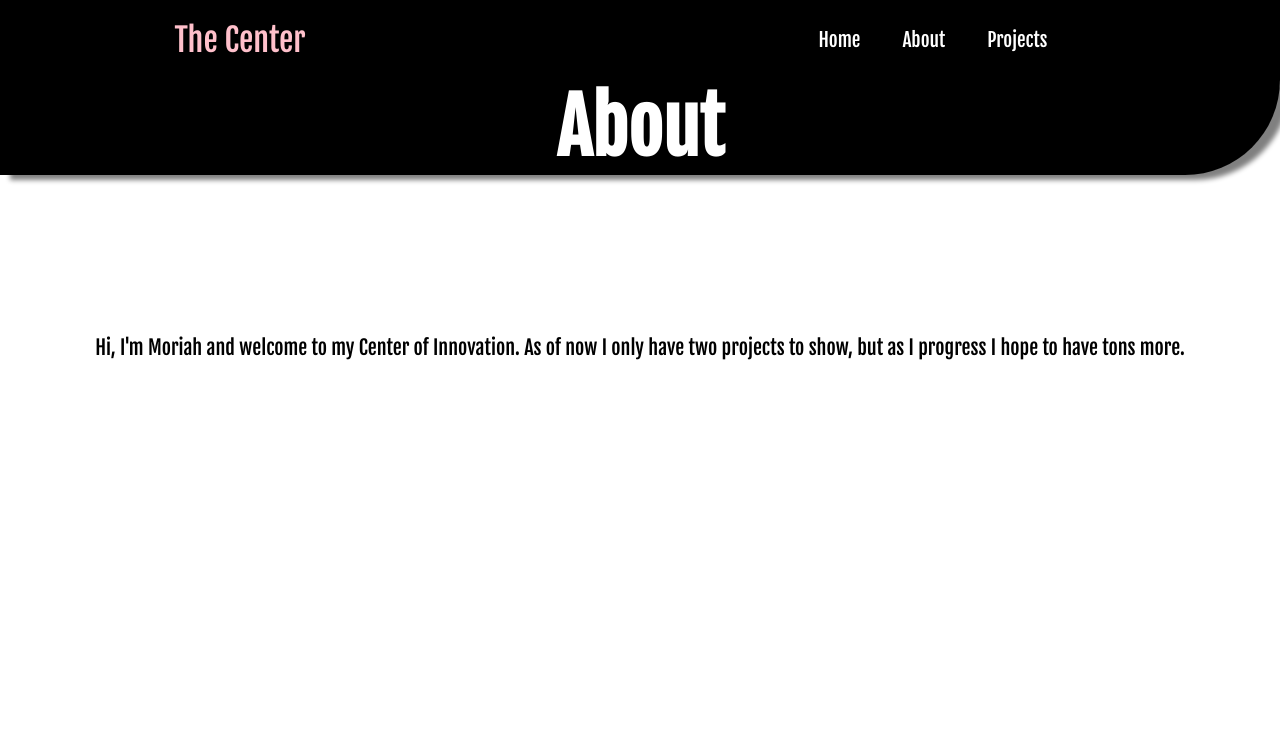
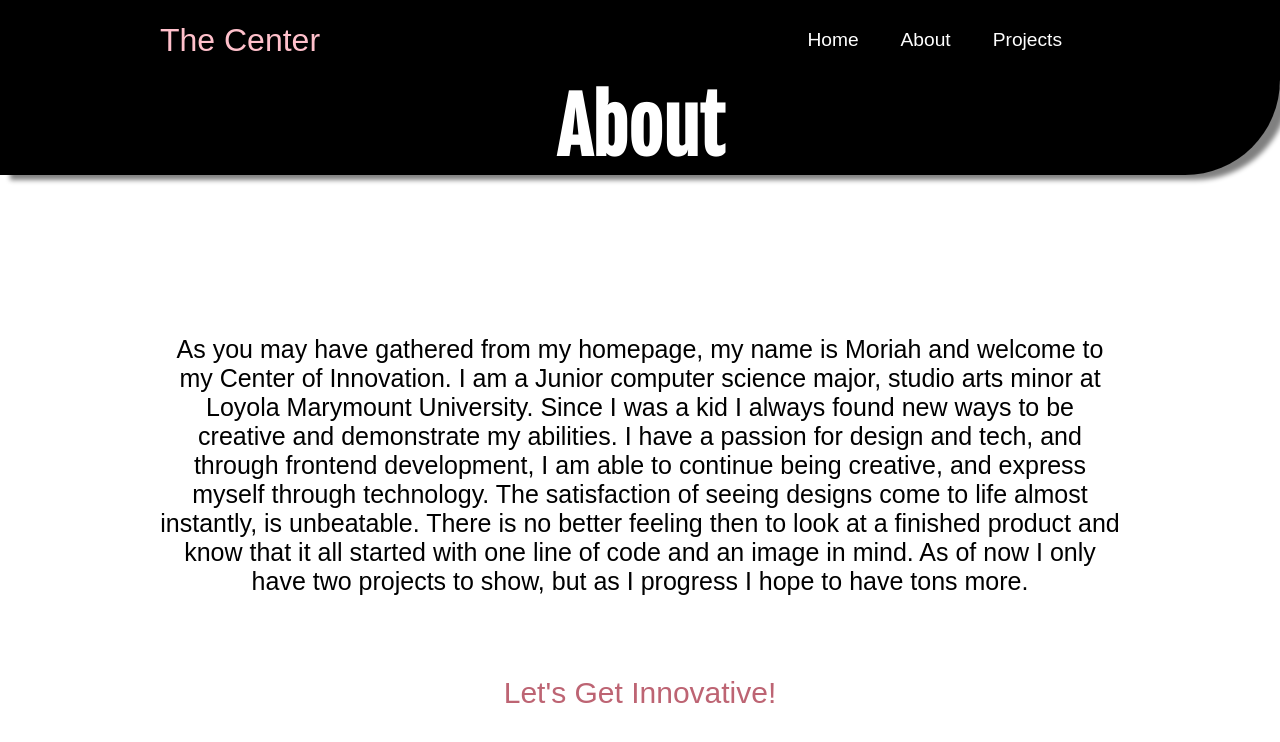
Before and after one commit to mscott44/Portfolio, a React (Create React App) app: page /about in a window 1280 px wide. Shown: the top 742 px of the page. Built offline with nearby package versions, Linux system fonts and the light colour scheme.

Commit message:
updated about page

```diff
--- a/src/App.css
+++ b/src/App.css
@@ -4,7 +4,6 @@
   box-sizing: border-box;
   margin: 0;
   padding: 0;
-  font-family: "Fjalla One", sans-serif;
 }
 
 .home,
@@ -19,6 +18,7 @@
   border-bottom-right-radius: 100px;
   box-shadow: 10px 5px 5px grey;
   font-size: 75px;
+  font-family: "Fjalla One", sans-serif;
 }
 
 .about {
@@ -38,6 +38,13 @@
   text-align: center;
   margin-top: 10rem;
   color: black;
-  font-size: 20px;
-  font-family: "Fjalla One", sans-serif;
+  font-size: 25px;
+  margin-left: 10rem;
+  margin-right: 10rem;
 }
+.about-adios {
+  text-align: center;
+  padding-top: 5rem;
+  font-size: 30px;
+  color: rgb(189, 100, 115);
+}
--- a/src/components/MainSection.css
+++ b/src/components/MainSection.css
@@ -22,6 +22,7 @@ video {
   color: pink;
   font-size: 60px;
   margin-top: -100px;
+  font-family: "Fjalla One", sans-serif;
 }
 
 .main-container > p {
--- a/src/components/Navbar.css
+++ b/src/components/Navbar.css
@@ -1,3 +1,9 @@
+@import url("https://fonts.googleapis.com/css2?family=Fjalla+One&display=swap");
+
+* {
+  font-family: " Fjalla One", sans-serif;
+}
+
 .navbar {
   background: black;
   height: 80px;
--- a/src/components/pages/About.js
+++ b/src/components/pages/About.js
@@ -7,11 +7,20 @@ function About() {
       <h1 className="about">About</h1>
       <div className="about-text">
         <p>
-          Hi, I'm Moriah and welcome to my Center of Innovation. As of now I
-          only have two projects to show, but as I progress I hope to have tons
-          more.
+          As you may have gathered from my homepage, my name is Moriah and
+          welcome to my Center of Innovation. I am a Junior computer science
+          major, studio arts minor at Loyola Marymount University. Since I was a
+          kid I always found new ways to be creative and demonstrate my
+          abilities. I have a passion for design and tech, and through frontend
+          development, I am able to continue being creative, and express myself
+          through technology. The satisfaction of seeing designs come to life
+          almost instantly, is unbeatable. There is no better feeling then to
+          look at a finished product and know that it all started with one line
+          of code and an image in mind. As of now I only have two projects to
+          show, but as I progress I hope to have tons more.
         </p>
       </div>
+      <p className="about-adios"> Let's Get Innovative! </p>
     </div>
   );
 }
```
